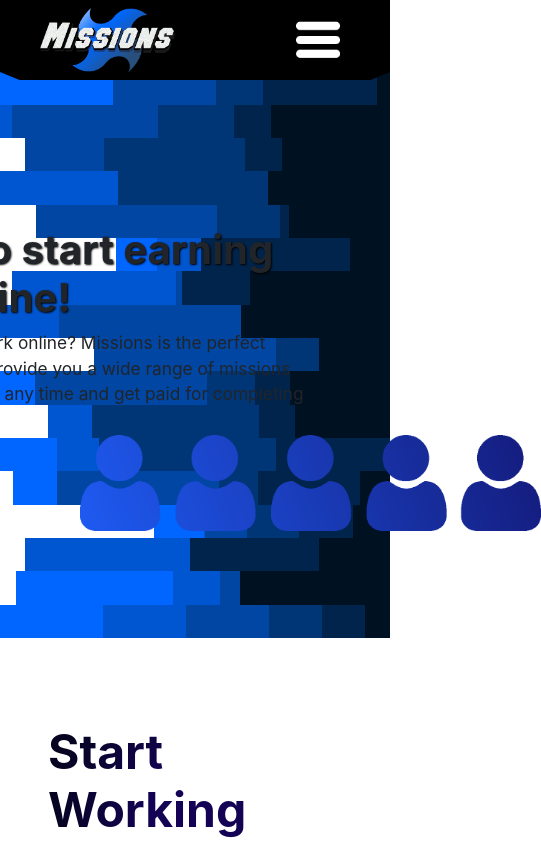
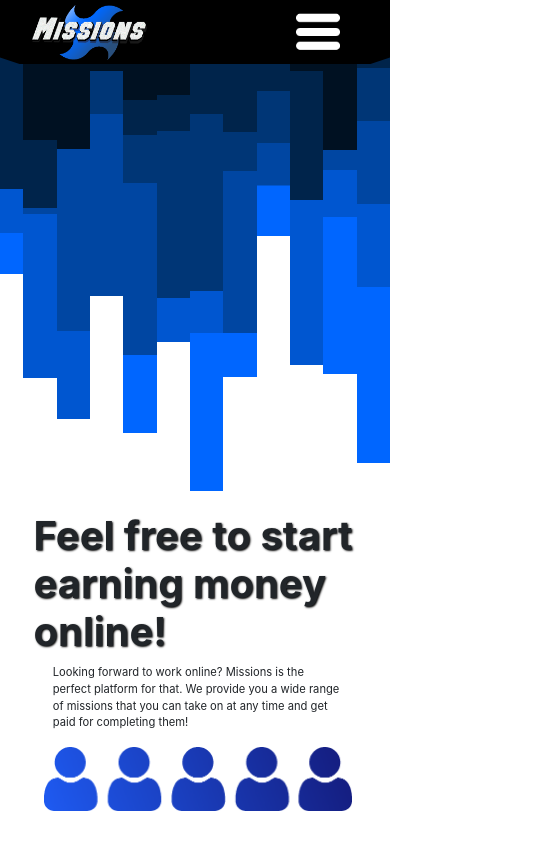
Before and after one commit to an0nangel/missions, a Next.js app: page / in a window 390 px wide. Shown: the top 844 px of the page, 541 px wide, since content can reach past the window. Built offline with nearby package versions, Linux system fonts and the light colour scheme.

Commit message:
Banner improvements

```diff
--- a/components/banner/Banner.module.css
+++ b/components/banner/Banner.module.css
@@ -1,25 +1,28 @@
 .banner {
     z-index: -1;
-    position: relative;
+    position: static;
+
+    display: flex;
+    flex-direction: column;
+    justify-content: center;
 
     width: 100%;
     height: 80vh;
 
-    background: url("/background.svg") no-repeat center right;
+    background: url("/background.svg") repeat-y top right;
+}
+
+.banner > * {
+    margin-left: 4rem;
 }
 
 .content {
-    position: absolute;
-    top: 50%;
-    left: 25%;
-    transform: translate(-50%, -50%);
-
     width: 60ch;
 }
 
 .message {
     font-size: 2.5rem;
-    font-weight: bold;;
+    font-weight: bold;
     text-shadow: 1px 1px 2px #000;
 }
 
@@ -30,17 +33,60 @@
     font-size: 1.08rem;
 }
 
-.users_container {
-    display: flex;
-    align-items: flex-end;
-
-    width: auto;
-    height: 100%;
+.users_img {
+    height: 6rem;
 }
 
-.users_img {
-    height: 6rem;
+@media screen and (max-width: 1000px) {
+    .banner {
+        align-items: center;
 
-    margin-left: 5rem;
-    margin-bottom: 9rem;
+        height: auto;
+        margin-left: 0;
+
+        background-image: url("/background-m.png");
+        background-repeat: repeat-x;
+    }
+
+    .content, .users_container {
+        margin-left: 4rem;
+    }
+
+    .content {
+        margin-top: 32rem;
+    }
 }
+
+
+@media screen and (max-width: 560px) {
+    .content {
+        width: 45ch;
+    }
+
+    .description {
+        width: 32ch;
+    }
+
+    .users_img {
+        margin-left: -3.6rem;
+        height: 5rem;
+    }
+}
+
+
+@media screen and (max-width: 400px) {
+    .content {
+        width: 32ch;
+        margin-left: 0;
+    }
+
+    .description {
+        font-size: .7rem;
+        width: 90%;
+    }
+
+    .users_img {
+        margin-left: -3.6rem;
+        height: 4rem;
+    }
+}
--- a/components/navbar/Navbar.module.css
+++ b/components/navbar/Navbar.module.css
@@ -26,10 +26,7 @@
 }
 
 .logo {
-  width: auto;
-  height: 64px;
-
-  margin: 0.5rem;
+  margin: 5rem;
 }
 
 .nav_list {
@@ -119,10 +116,6 @@
   display: none;
 }
 
-.menu_icon {
-  width: 100%;
-  height: 100%;
-}
 
 #show {
   display: flex;
--- a/components/navbar/navbar.jsx
+++ b/components/navbar/navbar.jsx
@@ -1,5 +1,6 @@
 import React from 'react';
-import Link from 'next/link'
+import Link from 'next/link';
+import Image from 'next/image';
 import styles from './Navbar.module.css';
 
 
@@ -8,17 +9,17 @@ function handleClick(state, setState) {
 }
 
 
-export default function Navbar(props) {
+export default function Navbar() {
   const [dropdown, setDropdown] = React.useState(false);
 
   return (
     <header>
       <section className={styles.mobile_container} id={dropdown ? styles.show : null}>
         <ul className={styles.mnav_list}>
-          <li className={styles.nav_item}><a href=".">Explore</a></li>
-          <li className={styles.nav_item}><a href=".">Log In</a></li>
-          <li className={styles.nav_item}><a href=".">Sign Up</a></li>
-          <li className={styles.nav_item}><a href=".">Help</a></li>
+          <li className={styles.nav_item}><Link href="explore">Explore</Link></li>
+          <li className={styles.nav_item}><Link href="login">Log In</Link></li>
+          <li className={styles.nav_item}><Link href="signup">Sign Up</Link></li>
+          <li className={styles.nav_item}><Link href="help">Help</Link></li>
         </ul>
 
         <button className={styles.start_button}>
@@ -28,18 +29,18 @@ export default function Navbar(props) {
 
       <nav className={styles.nav}>
         <section className={styles.opt_container}>
-          <Link href="/" passHref><img src="/logo.png" alt="logo" className={styles.logo}/></Link>
+          <Link href="/"  className={styles.logo} passHref><Image src="/logo.png" alt="logo" width={115} height={55} /></Link>
 
           <ul className={styles.nav_list}>
-            <li className={styles.nav_item}><a href=".">Explore</a></li>
-            <li className={styles.nav_item}><a href=".">Log In</a></li>
-            <li className={styles.nav_item}><a href=".">Sign Up</a></li>
-            <li className={styles.nav_item}><a href=".">Help</a></li>
+            <li className={styles.nav_item}><Link href="explore">Explore</Link></li>
+            <li className={styles.nav_item}><Link href="login">Log In</Link></li>
+            <li className={styles.nav_item}><Link href="signup">Sign Up</Link></li>
+            <li className={styles.nav_item}><Link href="help">Help</Link></li>
           </ul>
         </section>
 
         <button className={styles.menu_button} onClick={() => handleClick(dropdown, setDropdown)}>
-          <img src="/menu.png" alt="menu" className={styles.menu_icon} />
+          <Image src="/menu.png" alt="menu" width={48} height={48} />
         </button>
 
         <button className={styles.start_button}>
--- a/pages/home.jsx
+++ b/pages/home.jsx
@@ -14,6 +14,7 @@ export default function Home() {
         <meta name="viewport" content="width=device-width, initial-scale=1" />
         <link rel="icon" href="/favicon.ico" />
       </Head>
+
       <Navbar />
       <Banner />
 
--- a/styles/globals.css
+++ b/styles/globals.css
@@ -9,7 +9,25 @@ html,
 body {
   font-family: -apple-system, BlinkMacSystemFont, Segoe UI, Roboto, Oxygen,
     Ubuntu, Cantarell, Fira Sans, Droid Sans, Helvetica Neue, sans-serif;
+
+  scroll-behavior: smooth;
+
+  scrollbar-width: thin;
+  scrollbar-color: rgb(51, 73, 182) rgb(4, 12, 54);
 }
+
+body::-webkit-scrollbar {
+  width: 12px;
+}
+
+body::-webkit-scrollbar-track {
+    background-color: rgb(4, 12, 54);
+}
+
+body::-webkit-scrollbar-thumb {
+    background-color: rgb(51, 73, 182);
+}
+
 
 a, a:hover, a:active, a:focus {
   color: inherit;
@@ -23,3 +41,11 @@ ul {
 button {
   border: none;
 }
+
+#hide {
+  display: none;
+}
+
+#show {
+  display: block;
+}
```
Also changed, not shown: public/background-m.png (added), public/background.svg.
